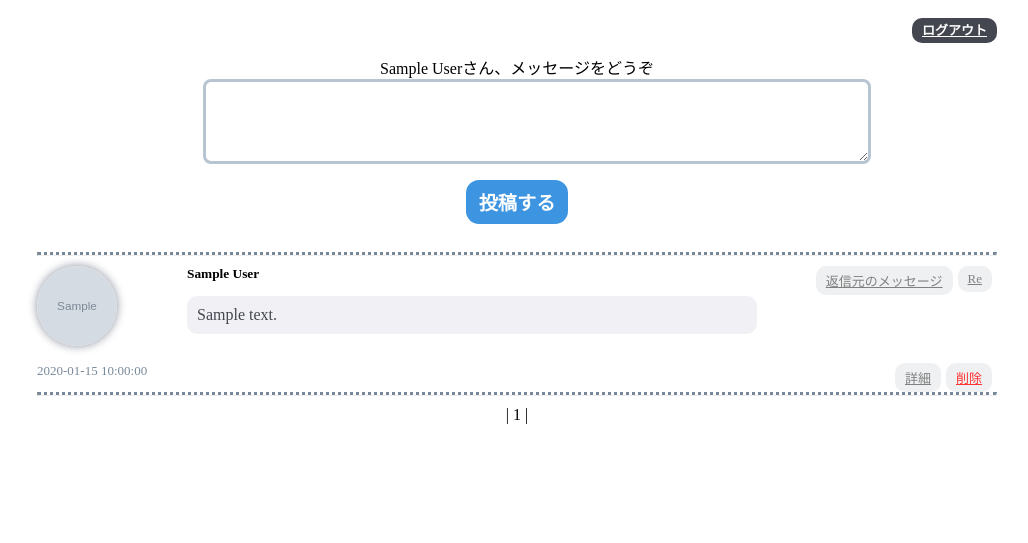
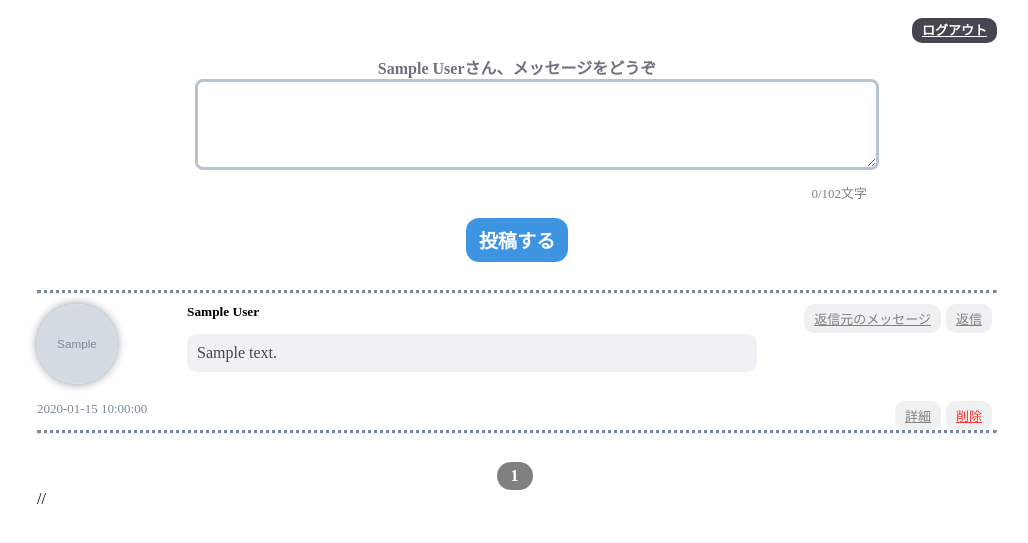
Before and after one commit to MITAAkiko/hitokotoBBS, a PHP site: page / in a window 1280 px wide. Shown: the top 543 px of the page, without its empty margins (123-1151 px from the left). Run offline with PHP 8.4, Linux system fonts and the light colour scheme; the visitor is signed in with stand-in values (Sample User, id 1); tables that the repository leaves empty hold one stand-in row (values such as "Sample post"); grey boxes marked "Sample" are stand-in pictures; data that the repository does not hold is empty; some libraries are stand-ins or nearby versions.

Commit message:
2nd commit byMITA

```diff
--- a/post/img_functon.js
+++ b/post/functions.js
@@ -10,10 +10,13 @@ $(function() {
         },
         function () {
             $(this).stop().animate({
-                'width':'70px',
-                'height':'70px',
+                'width':'80px',
+                'height':'80px',
                 'marginBottom':'0px'
             },'fast');
         }
     );
 });
+function ShowLength( str ) {
+    document.getElementById("inputlength").innerHTML = str.length + "/102文字";
+ }
--- a/post/index.php
+++ b/post/index.php
@@ -25,12 +25,7 @@ if(!empty($_POST)){
         header('Location:index.php');exit();
     }
 }
-//投稿が102文字以上の時エラーメッセージ
-if(!empty($_POST)){
-    if(strlen($_POST['message'])>102){
-        $error['message']='long';
-    }
-}
+
 //投稿を取得する
 //isetないと$page定義されておらずエラー表示
 if(!empty($_GET['page'])){
@@ -96,16 +91,10 @@ function makeLink($value){
 <form action="" method="post">
     <dl>
         <dt class="hello"><?php echo h($member['name']); ?>さん、メッセージをどうぞ</dt>
-        <dd><textarea name="message" cols="80" rows="5" maxlength="255"
-        value="<?php echo h($_POST['message']);?>"><?php
-            if(isset($message)){ echo h($message) ;}?></textarea>
-
-            <!--エラーメッセージを表示する -->
-            <?php if ($error['message']==='long'): ?>
-            <p class="error">※102文字以内で送信してください<span><?php
-            echo strlen($_POST['message']); ?></p>
-            <?php endif; ?>
-
+        <dd><textarea name="message" cols="80" rows="3" maxlength="102"
+                onkeyup="ShowLength(value);"><?php
+                if(isset($message)){ echo h($message) ;}?></textarea>
+            <p id="inputlength">0/102文字</p>
             <?php if(isset($_GET['res'])): ?>
                 <input type="hidden" name="reply_post_id" maxlength="100"
                 value="<?php echo h($_GET['res']);?>">
@@ -127,7 +116,7 @@ function makeLink($value){
             </span>
             <span class="name"><?php echo h($post['name']);?></span>
             <!--返信機能-->
-            <a class="btn" href="index.php?res=<?php echo h($post['id']);?>">Re</a>
+            <a class="btn" href="index.php?res=<?php echo h($post['id']);?>">返信</a>
             <!--返信元-->
             <?php if($post['reply_post_id'] !== NULL): ?>
                 <a class="btn" href="view.php?id=<?php echo h($post['reply_post_id']); ?>">返信元のメッセージ</a>
@@ -135,37 +124,32 @@ function makeLink($value){
             <!--メッセージ-->
             <span class="comment"><?php echo makeLink(h($post['message']));?>
             </span>
-
             <p class="day">
                 <?php echo h($post['created']);?>
-                <?php if($_SESSION['id']==$post['member_id']): ?>
-                    <a class="btn" href="delete.php?id=<?php echo h($post['id']);?>" style="color:#F33;" onclick="return cfm()">削除</a>
-                <?php endif; ?>
-                <a class="btn" href="view.php?id=<?php echo h($post['id']); ?>">詳細</a>
+                <?php  if($_SESSION['id']==$post['member_id']): ?>
+                <a class="btn" href="delete.php?id=<?php  echo h($post['id']);?>" style="color:#F33;" onclick="return cfm()">削除</a>
+                <?php  endif; ?>
+                <a class="btn" href="view.php?id=<?php  echo h($post['id']); ?>">詳細</a>
             </p>
             <hr>
         </div>
     </div>
 
 <?php endforeach; ?>
-
+<br>
 <div class="paging">
     <?php if($page > 2):  ?>
-    <span><a href="index.php?page=1"> ≪ </a></span>|
+    <span class="pgbtn"><a href="index.php?page=1">≪</a></span>
     <?php endif; ?>
     <?php if($page > 1):  ?>
-        <span><a href="index.php?page=<?php print($page -1); ?>"> <?php print($page -1); ?> </a></span>
-    <?php else: ?>
-        <span></span>
+        <span class="pgbtn"><a href="index.php?page=<?php print($page -1); ?>"><?php print($page -1); ?></a></span>
     <?php endif; ?>
-    | <?php print($page); ?> |
+    <span class="pgbtn nowpage"><?php print($page); ?></span>
     <?php if($page < $maxPage): ?>
-        <span><a href="index.php?page=<?php print($page + 1); ?>"> <?php print($page + 1); ?> </a></span>
-    <?php else: ?>
-        <span></span>
+        <span class="pgbtn"><a href="index.php?page=<?php print($page + 1); ?>"><?php print($page + 1); ?></a></span>
     <?php endif; ?>
     <?php if($page < $maxPage-1): ?>
-    |<span><a href="index.php?lastPage"> ≫ </a></span>
+        <span class="pgbtn"><a href="index.php?lastPage">≫</a></span>
     <?php endif; ?>
 </div>
 </main>
@@ -180,7 +164,7 @@ function makeLink($value){
 <script src="../../../jquery-3.6.0.min.js"></script>
 <script src="../zoom.js" type="text/javascript"></script>
 <!--expantion-->
-<script type="text/javascript" src="./img_functon.js"></script>
+<script type="text/javascript" src="./functions.js"></script>
 </body>
-
+//
 </html>
--- a/post/style.css
+++ b/post/style.css
@@ -12,9 +12,7 @@ hr{
     margin:10px 0px;
     border-top: dotted;
     color:lightslategray;
-    bottom: 0px;
 }
-
 .paging{
     text-align:center;
 }
@@ -44,9 +42,18 @@ textarea{
     border-color:rgb(183, 196, 209);
     border-width:3px;
     border-radius:8px;
+    padding:20px 10px;
+}
+#inputlength{
+    font-size: small;
+    text-align: right;
+    color: gray;
+    margin-right: 130px;
 }
 .hello{
     text-align: center;
+    font-weight: bold;
+    color: rgb(110, 114, 128);
 }
 
 .msg_box{
@@ -91,6 +98,16 @@ textarea{
     font-size: small;
 }
 
-.error{
-    color: red;
+.pgbtn{
+    display:inline-block;
+    background-color:lightgray;
+    font-weight: bold;
+    border-radius: 30px;
+    margin-right: 5px;
+    width:26px;
+    padding: 5px;
 }
+.nowpage{
+    background-color: gray;
+    color:white;
+}
```
Also changed, not shown: post/view.php (+6 -7 lines).
